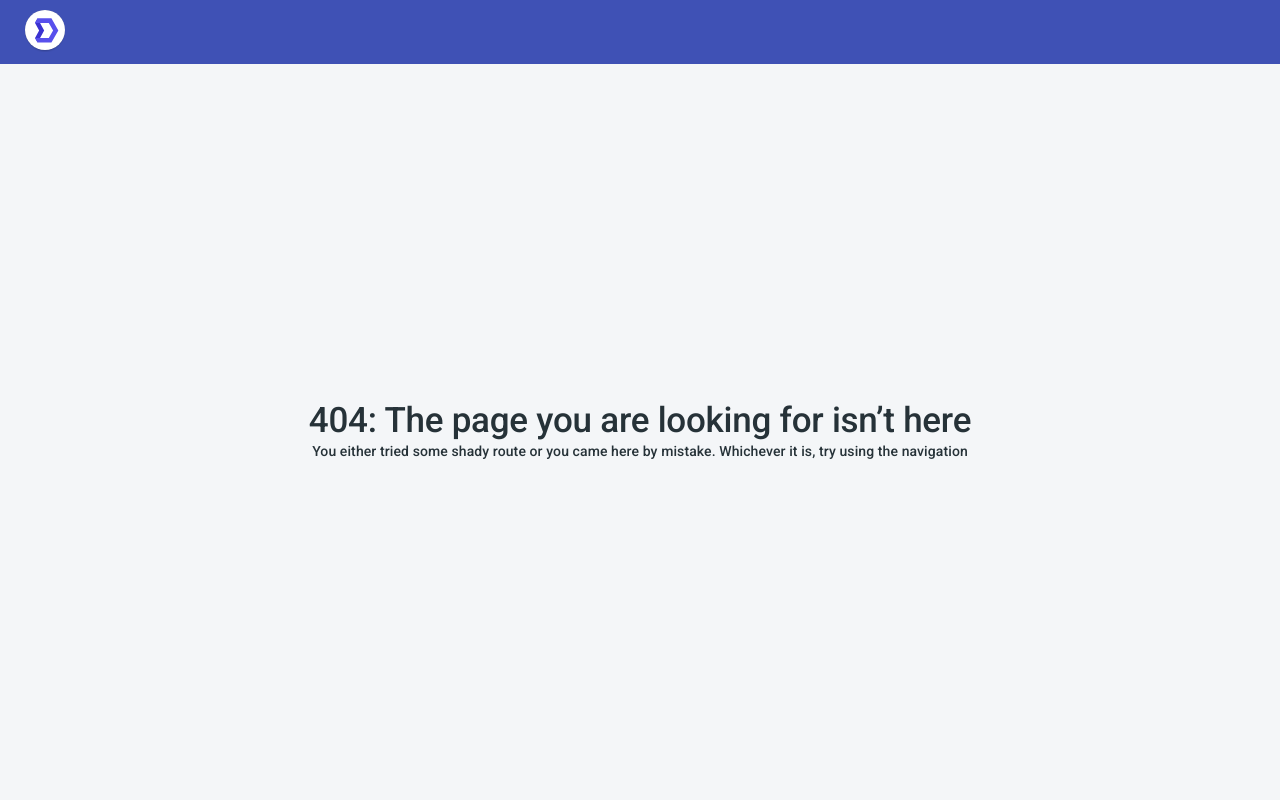
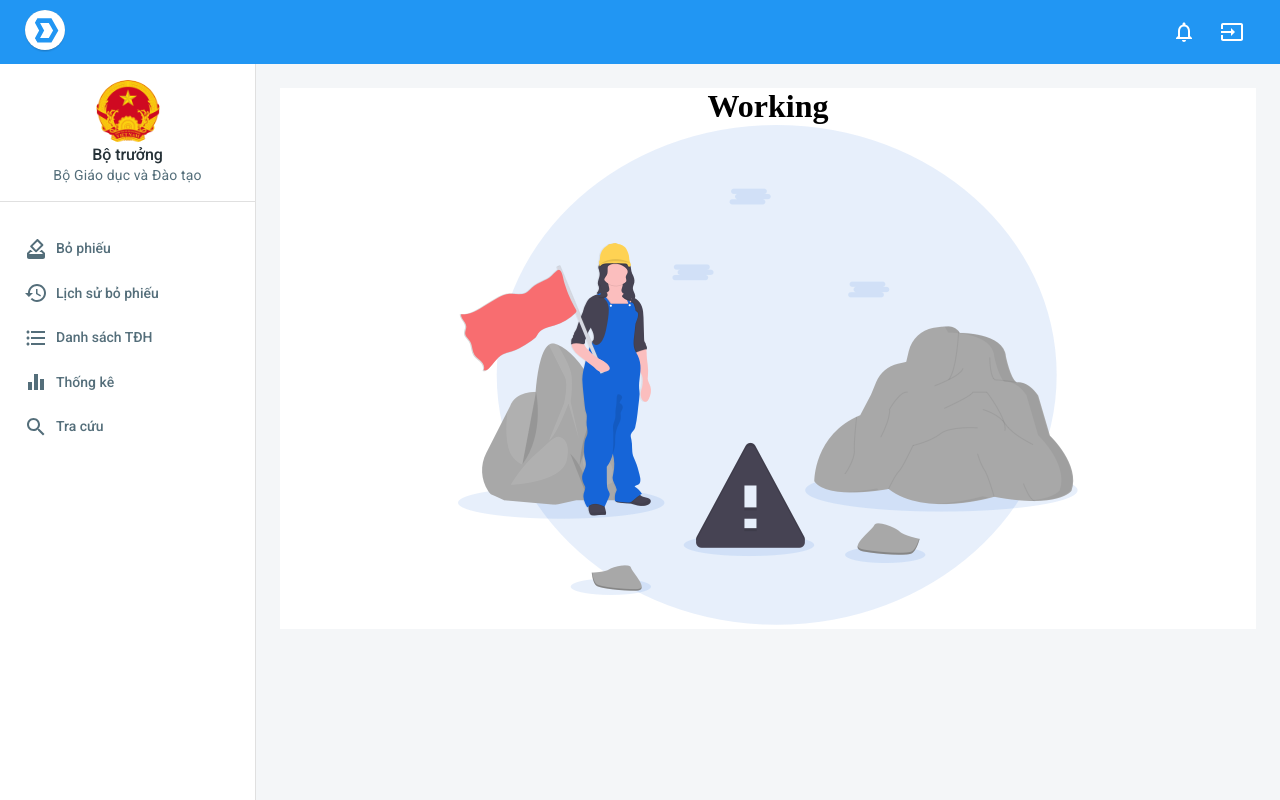
Before and after one commit to BlocckchainForEducation/ministry-frontend, a React (Create React App) app: page /bgd/tra-cuu in a window 1280 px wide. Before the commit this address led to /404. Built offline with nearby package versions, Linux system fonts and the light colour scheme.

Commit message:
:wrench: change .env.production to https

```diff
--- a/src/layouts/DashboardLayout/NavBar/index.js
+++ b/src/layouts/DashboardLayout/NavBar/index.js
@@ -37,7 +37,7 @@ const items = [
     title: "Thống kê",
   },
   {
-    href: "/bgd/tra-cuc",
+    href: "/bgd/tra-cuu",
     icon: SearchIcon,
     title: "Tra cứu",
   },
--- a/src/routes.js
+++ b/src/routes.js
@@ -8,6 +8,8 @@ import UniversityList from "src/views/UniversityList";
 import VoteHistory from "src/views/VoteHistory";
 import SignInView from "src/views/SignIn";
 import { getToken } from "./utils/mng-token";
+import Statistic from "./views/Statistic";
+import Lookup from "./views/Lookup";
 
 const routes = [
   {
@@ -17,6 +19,8 @@ const routes = [
       { path: "bo-phieu", element: <Voting /> },
       { path: "lich-su-bo-phieu", element: <VoteHistory /> },
       { path: "ds-tdh", element: <UniversityList /> },
+      { path: "thong-ke", element: <Statistic /> },
+      { path: "tra-cuu", element: <Lookup /> },
       { path: "*", element: <Navigate to="/404" replace={true} /> },
     ],
   },
--- a/src/theme/index.js
+++ b/src/theme/index.js
@@ -1,4 +1,5 @@
 import { createMuiTheme, colors } from "@material-ui/core";
+import { blue, pink } from "@material-ui/core/colors";
 import shadows from "./shadows";
 import typography from "./typography";
 
@@ -9,6 +10,9 @@ const theme = createMuiTheme({
       default: colors.common.white,
       paper: colors.common.white,
     },
+    primary: blue,
+    secondary: pink,
+
     // primary: {
     //   main: colors.indigo[500]
     // },
--- a/src/utils/keyholder.js
+++ b/src/utils/keyholder.js
@@ -4,9 +4,9 @@ export function setPrivateKeyHex(privateKeyHexParam) {
   privateKeyHex = privateKeyHexParam;
 }
 
-export function getPrivateKeyHex() {
-  return privateKeyHex;
-}
+// export function getPrivateKeyHex() {
+//   return privateKeyHex;
+// }
 
 export async function requirePrivateKeyHex(enqueueSnackbar) {
   if (!privateKeyHex) {
--- /dev/null
+++ b/src/views/Lookup/index.js
@@ -0,0 +1,13 @@
+import { Box } from "@material-ui/core";
+import View from "../../shared/utils/View";
+
+export default function Lookup(props) {
+  return (
+    <View>
+      <Box textAlign="center" bgcolor="white">
+        <h1>Working</h1>
+        <img src="/static/images/not_found.png" alt="not found image src"></img>
+      </Box>
+    </View>
+  );
+}
--- /dev/null
+++ b/src/views/Statistic/index.js
@@ -0,0 +1,13 @@
+import { Box } from "@material-ui/core";
+import View from "../../shared/utils/View";
+
+export default function Statistic(props) {
+  return (
+    <View>
+      <Box textAlign="center" bgcolor="white">
+        <h1>Working</h1>
+        <img src="/static/images/not_found.png" alt="not found image src"></img>
+      </Box>
+    </View>
+  );
+}
--- a/src/views/Voting/index.js
+++ b/src/views/Voting/index.js
@@ -4,7 +4,7 @@ import RequestList from "./RequestList";
 export default function Voting(props) {
   return (
     <div>
-      <View title="Voting">
+      <View title="Bỏ phiếu">
         <RequestList></RequestList>
       </View>
     </div>
```
Also changed, not shown: public/static/images/logo.svg, 1 other file (tests, documents, lock files or other folders).
